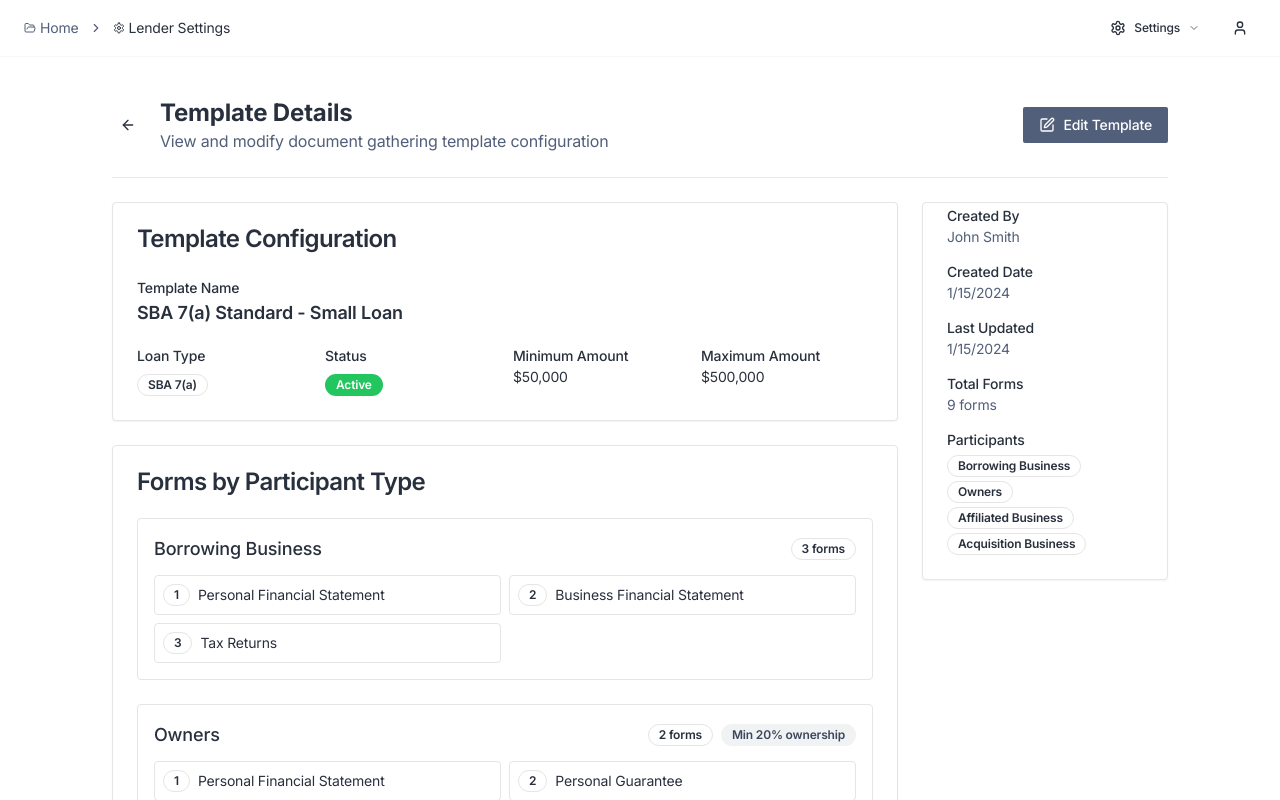
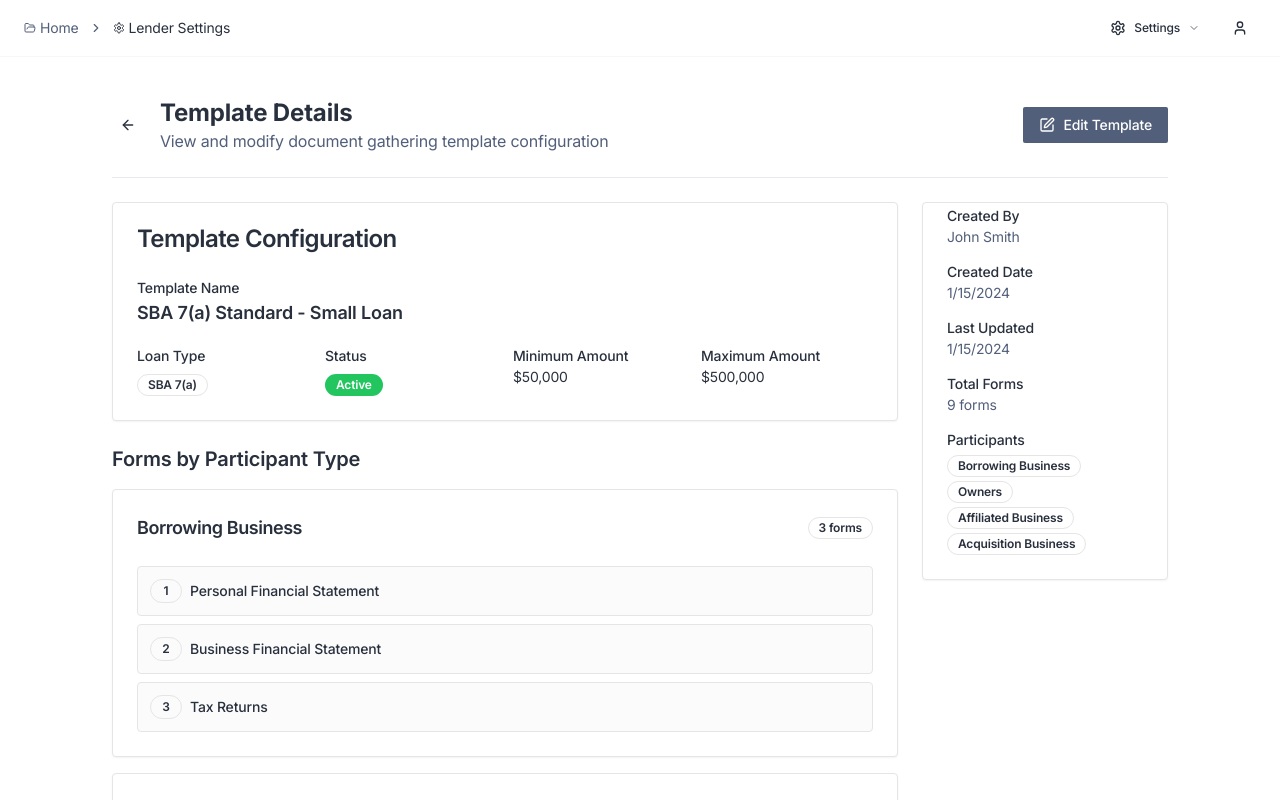
Before and after one commit to parth11790/bank-project-sphere, a React (Vite) app: page /lender-settings/template/1 in a window 1280 px wide. Shown: the top 800 px of the page. Built offline with nearby package versions, Linux system fonts and the light colour scheme.

Commit message:
Refactor: Change participant business layout to vertical
Changes the layout of participant business information from horizontal to vertical.

```diff
--- a/src/pages/TemplateDetails.tsx
+++ b/src/pages/TemplateDetails.tsx
@@ -1,3 +1,4 @@
+
 import React, { useState } from 'react';
 import { useParams, useNavigate } from 'react-router-dom';
 import Layout from '@/components/Layout';
@@ -368,12 +369,9 @@ const TemplateDetails = () => {
               </Card>
             )}
 
-            {/* Participant Forms Sections */}
-            <Card>
-              <CardHeader>
-                <CardTitle>Forms by Participant Type</CardTitle>
-              </CardHeader>
-              <CardContent className="space-y-6">
+            {/* Participant Forms Sections - Changed to vertical layout */}
+            <div className="space-y-4">
+              <h2 className="text-xl font-semibold">Forms by Participant Type</h2>
               {participantOptions.map(participant => {
                 const isAssigned = isEditing
                   ? editFormData.assignedParticipants.includes(participant.value)
@@ -382,9 +380,10 @@ const TemplateDetails = () => {
                 if (!isAssigned) return null;
 
                 return (
-                    <div key={participant.value} className="space-y-3 border rounded-lg p-4">
+                  <Card key={participant.value}>
+                    <CardHeader>
                       <div className="flex items-center justify-between">
-                        <h3 className="text-lg font-medium">{participant.label}</h3>
+                        <CardTitle className="text-lg">{participant.label}</CardTitle>
                         <div className="flex items-center gap-2">
                           <Badge variant="outline" className="text-xs">
                             {isEditing
@@ -402,7 +401,8 @@ const TemplateDetails = () => {
                           )}
                         </div>
                       </div>
-
+                    </CardHeader>
+                    <CardContent className="space-y-4">
                       {participant.hasOwnership && isEditing && (
                         <div className="flex items-center gap-2">
                           <Label htmlFor={`ownership-${participant.value}`} className="text-sm">
@@ -435,13 +435,13 @@ const TemplateDetails = () => {
                       ) : (
                         <div className="space-y-2">
                           {(template.participantForms[participant.value as keyof typeof template.participantForms]?.length || 0) > 0 ? (
-                            <div className="grid grid-cols-1 md:grid-cols-2 gap-2">
+                            <div className="space-y-2">
                               {(template.participantForms[participant.value as keyof typeof template.participantForms] || []).map((form, index) => (
-                                <div key={index} className="flex items-center gap-2 p-2 border rounded">
-                                  <Badge variant="outline" className="text-xs">
+                                <div key={index} className="flex items-center gap-2 p-3 border rounded-lg bg-muted/30">
+                                  <Badge variant="outline" className="text-xs min-w-8 h-6 flex items-center justify-center">
                                     {index + 1}
                                   </Badge>
-                                  <span className="text-sm">{form}</span>
+                                  <span className="text-sm font-medium">{form}</span>
                                 </div>
                               ))}
                             </div>
@@ -452,17 +452,21 @@ const TemplateDetails = () => {
                           )}
                         </div>
                       )}
-                    </div>
+                    </CardContent>
+                  </Card>
                 );
               })}
 
               {!isEditing && displayAssignedParticipants.length === 0 && (
-                  <p className="text-sm text-muted-foreground">
+                <Card>
+                  <CardContent className="py-8">
+                    <p className="text-sm text-muted-foreground text-center">
                       No participants assigned to this template.
                     </p>
-                )}
                   </CardContent>
                 </Card>
+              )}
+            </div>
           </div>
 
           <div className="space-y-6">
```
Lines whose indentation alone changed are shown as unchanged.
